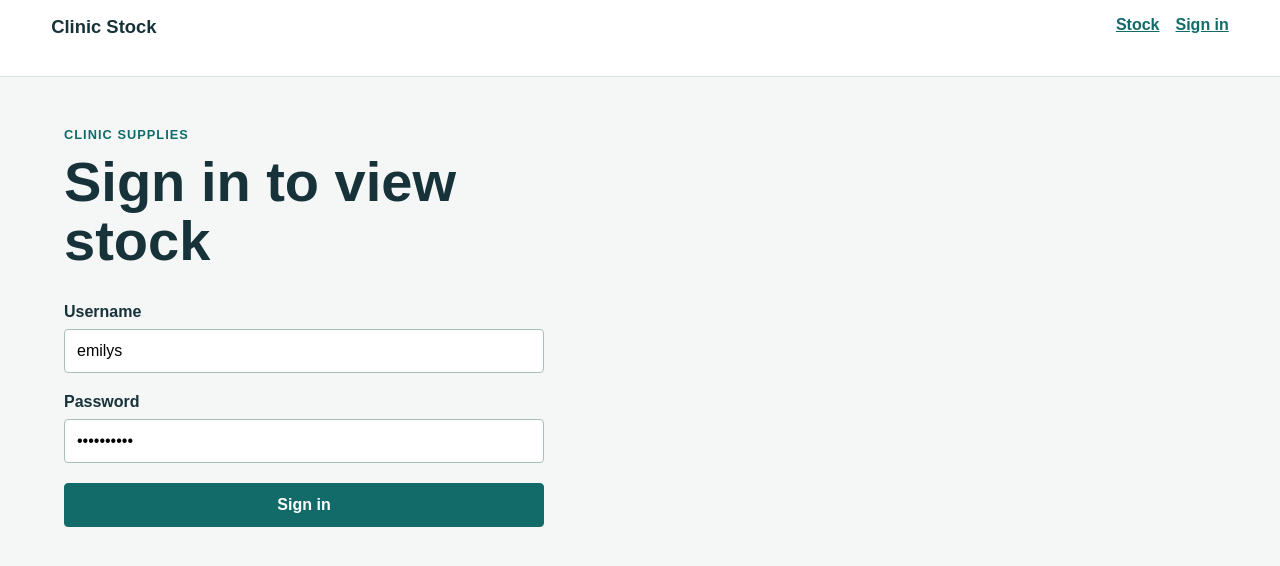
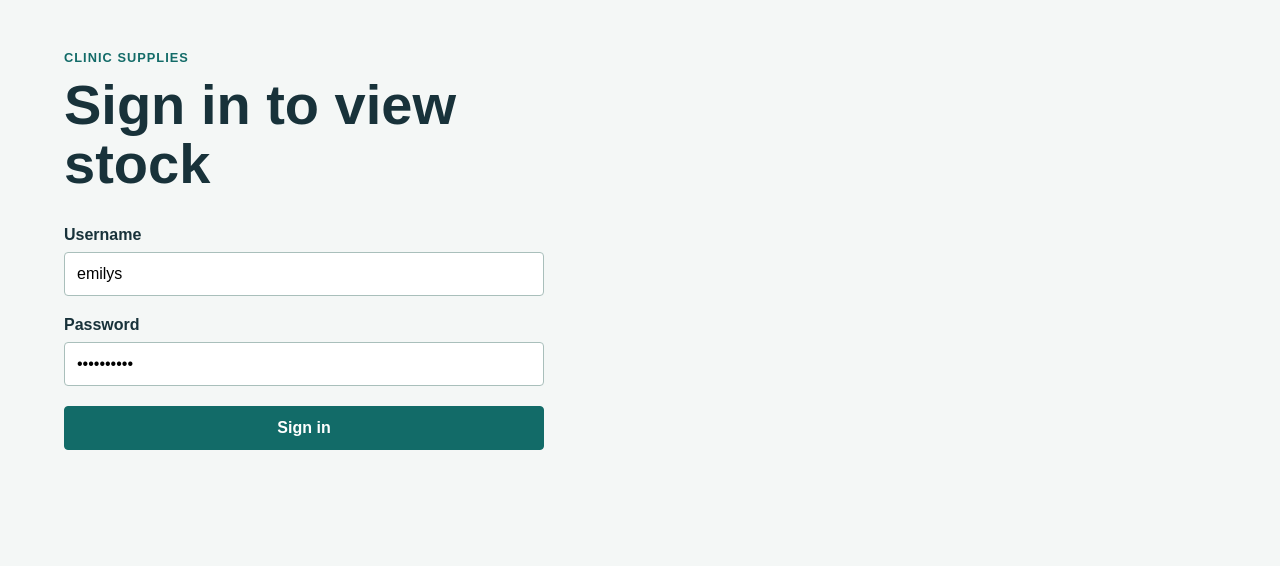
Before and after one commit to maxwellmandela/savannah-informatics-project, a React (Vite) app: page /login in a window 1280 px wide. Shown: the top 566 px of the page. Built offline with nearby package versions, Linux system fonts and the light colour scheme.

Commit message:
feat: simplify header, remove unneeded navigation

```diff
--- a/src/App.tsx
+++ b/src/App.tsx
@@ -23,15 +23,6 @@ type LoginLocationState = {
 function App() {
   return (
     <div className="app-shell">
-      <header className="app-header">
-        <Link className="brand" to="/items">
-          Clinic Stock
-        </Link>
-        <nav aria-label="Main navigation">
-          <Link to="/items">Stock</Link>
-          <Link to="/login">Sign in</Link>
-        </nav>
-      </header>
       <main className="app-main">
         <Routes>
           <Route path="/" element={<Navigate to="/items" replace />} />
--- a/src/pages/StockListPage.tsx
+++ b/src/pages/StockListPage.tsx
@@ -8,10 +8,10 @@ const defaultSort = 'title'
 const defaultOrder = 'asc'
 
 export function StockListPage() {
-  const { user, logout, checkSession } = useAuth()
+  const { user, logout } = useAuth()
   const [searchParams, setSearchParams] = useSearchParams()
   const [searchInput, setSearchInput] = useState(searchParams.get('q') ?? '')
-  const [sessionMessage, setSessionMessage] = useState('')
+  const [sessionMessage] = useState('')
   const query = searchParams.get('q') ?? ''
   const category = searchParams.get('category') ?? ''
   const sortBy = searchParams.get('sortBy') ?? defaultSort
@@ -56,19 +56,6 @@ export function StockListPage() {
     setSearchParams(nextParams)
   }
 
-  async function handleSessionCheck() {
-    setSessionMessage('Checking session...')
-
-    try {
-      await checkSession()
-      setSessionMessage('Session is valid.')
-    } catch (error) {
-      setSessionMessage(
-        error instanceof Error ? error.message : 'Session check failed.',
-      )
-    }
-  }
-
   const totalPages = productsQuery.data
     ? Math.ceil(productsQuery.data.total / PAGE_SIZE)
     : 0
@@ -77,14 +64,11 @@ export function StockListPage() {
     <section>
       <div className="page-heading">
         <div>
-          <p className="eyebrow">Stock catalogue</p>
+          {/* <p className="eyebrow">Stock catalogue</p> */}
           <h1>Clinic stock</h1>
           <p>Signed in as {user?.firstName}.</p>
         </div>
         <div className="actions">
-          <button type="button" onClick={handleSessionCheck}>
-            Check session
-          </button>
           <button type="button" onClick={logout}>
             Sign out
           </button>
```
